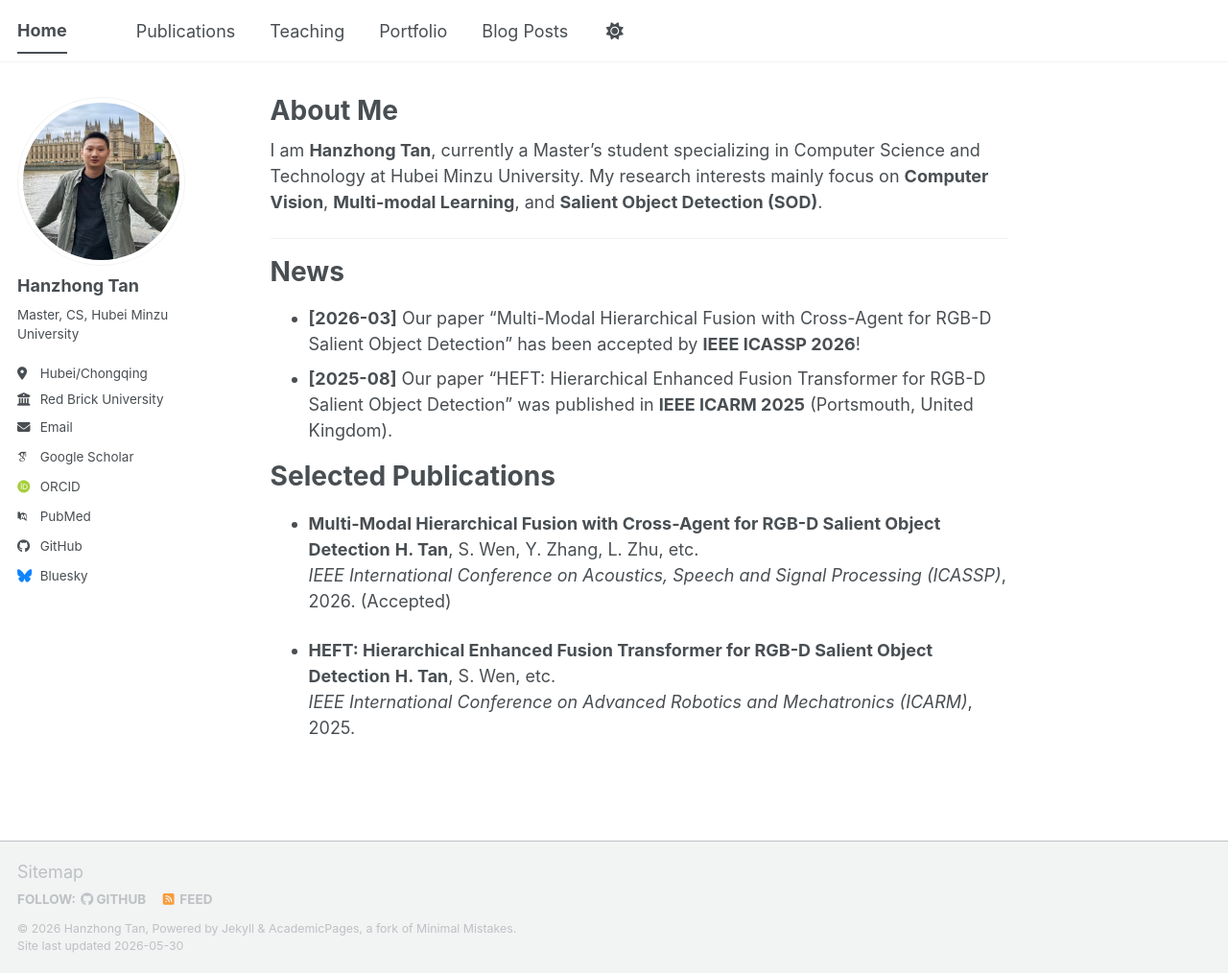
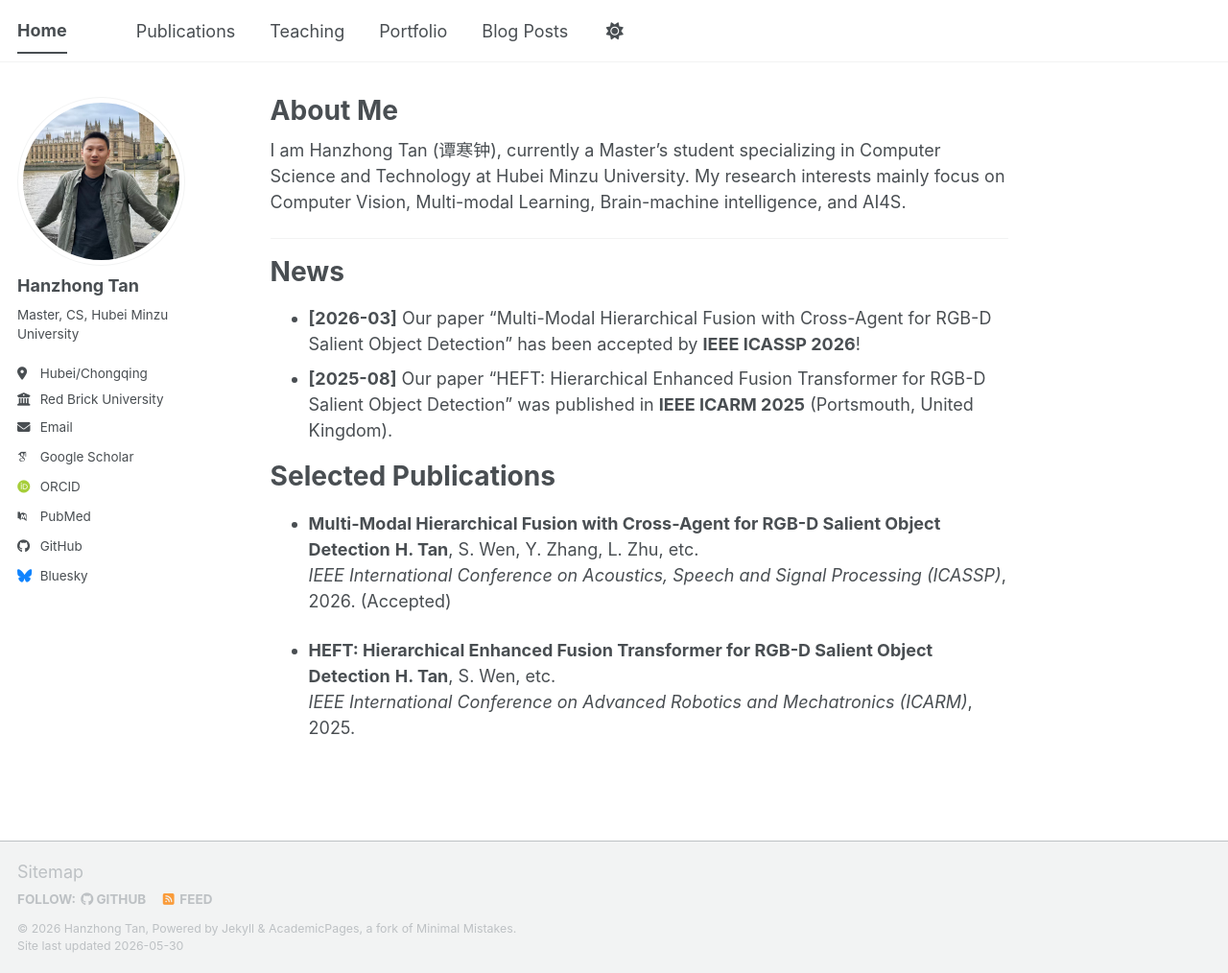
Before and after one commit to liangjiaxiaoqi/liangjiaxiaoqi.github.io, a Jekyll site: the page built from _pages/about.md, in a window 1280 px wide and 1014 px high. Shown: the whole window at 96% size. Built offline with Jekyll 4.4.1, drawn with Linux system fonts in a browser that asks for light colours; some web fonts are replaced; a script bundle is joined from its source files by our own code; library files that are not in the unit come from our copies.

Commit message:
Update about.md

```diff
--- a/_pages/about.md
+++ b/_pages/about.md
@@ -7,7 +7,7 @@ redirect_from:
   - /about.html
 ---
 
-I am **Hanzhong Tan**, currently a Master's student specializing in Computer Science and Technology at Hubei Minzu University. My research interests mainly focus on **Computer Vision**, **Multi-modal Learning**, and **Salient Object Detection (SOD)**.
+I am Hanzhong Tan (谭寒钟), currently a Master's student specializing in Computer Science and Technology at Hubei Minzu University. My research interests mainly focus on Computer Vision, Multi-modal Learning, Brain-machine intelligence, and AI4S.
 
 ---
 
```
